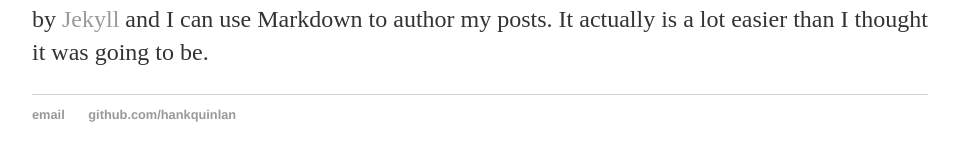
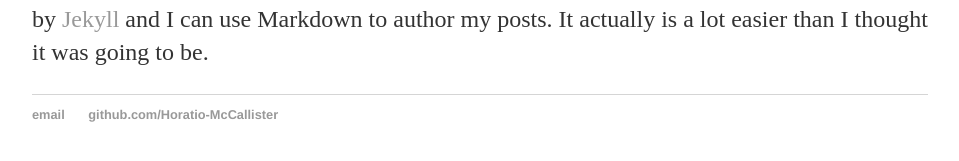
Before and after one commit to Horatio-McCallister/Horatio-McCallister.github.io, a Jekyll site: the page built from _posts/2014-04-30-hank-quinlan-site-launched.md, in a window 1280 px wide. Shown: the part 341-502 px from the top of the page, without its empty margins (160-1119 px from the left). Built offline with Jekyll 4.4.1, drawn with Linux system fonts in a browser that asks for light colours.

Commit message:
Update default.html

```diff
--- a/_layouts/default.html
+++ b/_layouts/default.html
@@ -21,8 +21,8 @@
 			</div><!-- /.container -->
 			<footer>
 	    		<ul>
-	        		<li><a href="mailto:hankquinlanhub@gmail.com">email</a></li>
-	        		<li><a href="https://github.com/hankquinlan">github.com/hankquinlan</a></li>
+	        		<li><a href="mailto:kmp2253@gmail.com">email</a></li>
+	        		<li><a href="https://github.com/Horatio-McCallister">github.com/Horatio-McCallister</a></li>
 				</ul>
 			</footer>
 		</body>
```
